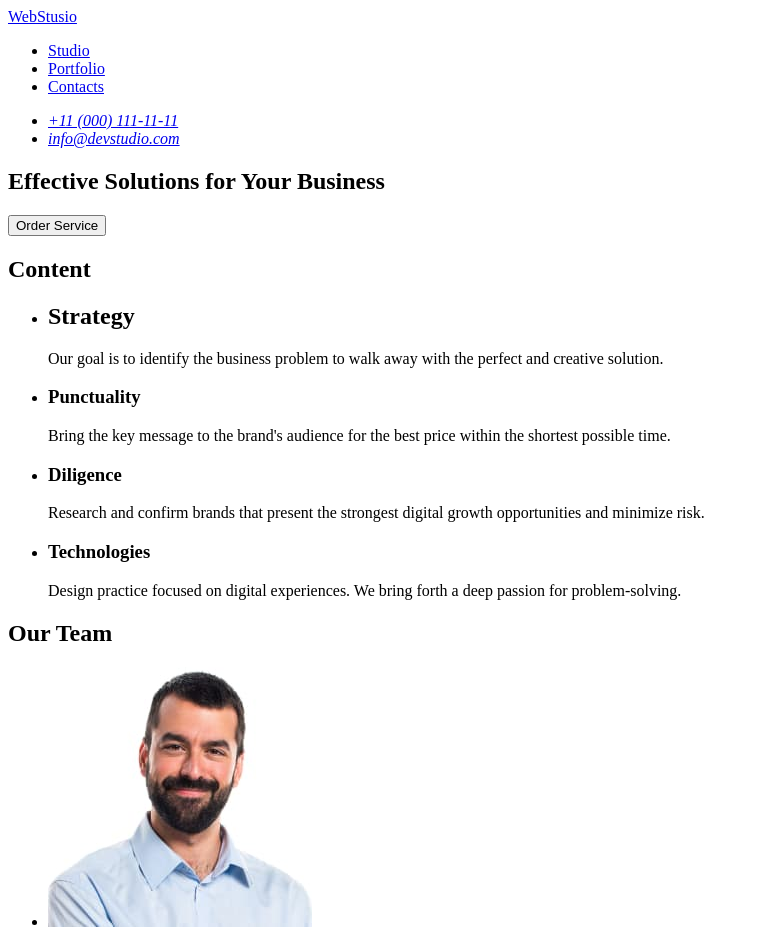
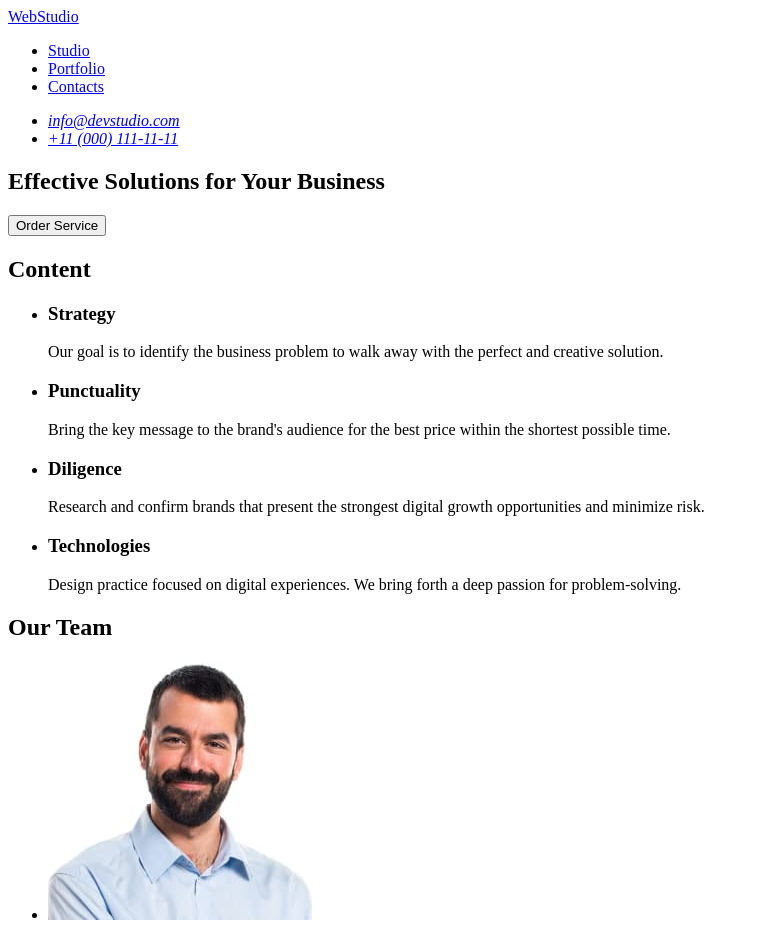
Before and after one commit to Pavlo1508/goit-markup-hw-01, a plain HTML site: page index.html in a window 1280 px wide. Shown: the top 930 px of the page, without its empty margins (0-759 px from the left). Drawn offline with Linux system fonts and the light colour scheme.

Commit message:
Edited header and main

```diff
--- a/index.html
+++ b/index.html
@@ -9,7 +9,7 @@
 <body>
 	<header>
 		<nav>
-			<a href="./index.html">WebStusio</a>
+			<a href="./index.html">WebStudio</a>
 			<ul>
 				<li><a href="/">Studio</a></li>
 				<li><a href="/">Portfolio</a></li>
@@ -18,8 +18,8 @@
 		</nav>
 		<address>
 			<ul>
+				<li><a href="mailto:info@devstudio.com">info@devstudio.com</a></li>
 				<li><a href="tel:+110001111111">+11 (000) 111-11-11</a></li>
-				<li><a href="mailto:info@devstudio.com">info@devstudio.com</a></li>
 			</ul>
 		</address>
 	</header>
@@ -34,7 +34,7 @@
 			<h2>Content</h2>
 			<ul>
 				<li>
-					<h1>Strategy</h1>
+					<h3>Strategy</h3>
 					<p>Our goal is to identify the business problem to walk away with the perfect and creative solution.</p>
 				</li>
 				<li>
```
